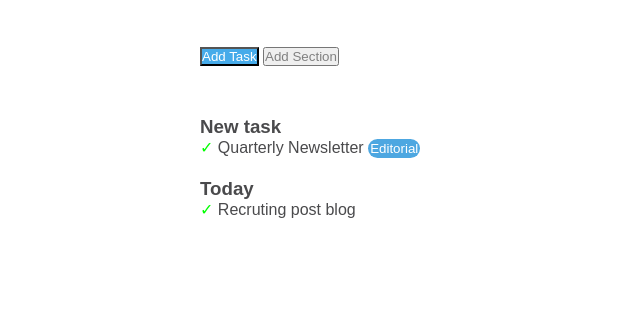
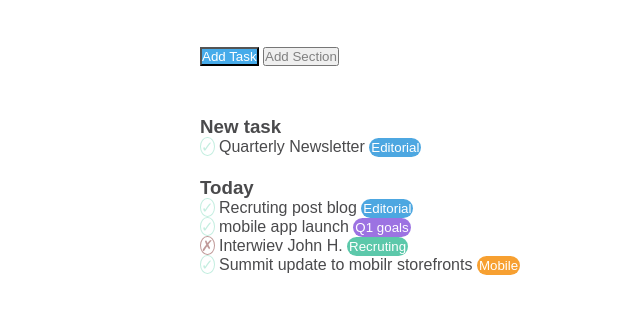
Before and after one commit to MorettiAndrea/html-css-toboolist, a plain HTML site: page index.html in a window 1280 px wide. Shown: the part 62-376 px from the top of the page, without its empty margins (0-640 px from the left). Drawn offline with Linux system fonts and the light colour scheme.

Commit message:
fine seconda parte menu

```diff
--- a/asset/style.css
+++ b/asset/style.css
@@ -1,26 +1,77 @@
+/* setting principali */
 * {
   margin: 0;
   padding: 0;
   box-sizing: border-box;
 }
-/* setting principali */
 
 body {
   font-family: Arial, Helvetica, sans-serif;
+  max-width: 80%;
+  margin: auto 0;
+}
+
+main {
+  color: #4a4a4c;
+  margin-left: 200px;
 }
 
 /* utility */
+
+/* tasti da riutilizzare */
+
 .editorial {
   background-color: #4da7e1;
   border-radius: 70px;
   border-color: transparent;
   color: white;
 }
+.q1-goals {
+  background-color: #9c73e2;
+  border-radius: 70px;
+  border-color: transparent;
+  color: white;
+}
+.recruting {
+  background-color: #5cc8aa;
+  border-radius: 70px;
+  border-color: transparent;
+  color: white;
+}
+.mobile {
+  background-color: #f7a031;
+  border-radius: 70px;
+  border-color: transparent;
+  color: white;
+}
+.website {
+  background-color: #d5689c;
+  border-radius: 70px;
+  border-color: transparent;
+  color: white;
+}
+.sales {
+  background-color: #a7c21f;
+  border-radius: 70px;
+  border-color: transparent;
+  color: white;
+}
+/* /tasti da riutilizzare */
 .check {
-  border-color: #00ff00;
+  font-size: 15px;
+  border-color: #c4eee0;
   background-color: white;
-  color: #00ff00;
-  border: 10px;
+  color: #c4eee0;
+  border: 1px solid;
+  border-radius: 50%;
+  display: inline;
+}
+.cross {
+  font-size: 15px;
+  border-color: #c09a99;
+  background-color: white;
+  color: #c09a99;
+  border: 1px solid;
   border-radius: 50%;
   display: inline;
 }
@@ -29,7 +80,6 @@ body {
 
 /* inizio header */
 .header-logo {
-  max-width: 500px;
   margin: 0;
   margin-left: 20px;
   margin-bottom: 50px;
@@ -43,11 +93,6 @@ body {
   display: inline-block;
 }
 /* /header */
-
-main {
-  color: #4a4a4c;
-  margin-left: 200px;
-}
 
 /* bottoni */
 .bottoni {
--- a/index.html
+++ b/index.html
@@ -13,7 +13,8 @@
       <h1 class="titolo-principale">Toboolist</h1>
     </header>
     <!-- /logo -->
-    <div class="sfondo">
+    <div class="sfondo-esterno"></div>
+    <div class="sfondo-interno"></div>
     <main>
       <!-- bottoni -->
       <div class="bottoni">
@@ -23,19 +24,35 @@
       <!-- fine bottoni -->
 
       <!-- inizio menu -->
+      <!-- prima parte menu -->
+      <div class="menu">
         <div class="prima-parte-menu">
           <h3>New task</h3>
           <div class="check">&check;</div>
           Quarterly Newsletter
           <button class="editorial">Editorial</button>
         </div>
+        <!-- /prima parte menu -->
 
+        <!-- seconda parte menu -->
         <div class="seconda-parte-menu">
           <h3>Today</h3>
           <div class="check">&check;</div>
-          Recruting post blog
+          Recruting post blog <button class="editorial">Editorial</button>
+          <br />
+          <div class="check">&check;</div>
+          mobile app launch <button class="q1-goals">Q1 goals</button> <br />
+          <div class="cross">&cross;</div>
+          Interwiev John H. <button class="recruting">Recruting</button> <br />
+          <div class="check">&check;</div>
+          Summit update to mobilr storefronts
+          <button class="mobile">Mobile</button>
+        </div>
+        <!-- /seconda parte menu -->
+
+        <!-- terza parte menu -->
+        <div class="terza-parte-menu"></div>
       </div>
     </main>
-    </div>
   </body>
 </html>
```
Lines whose indentation alone changed are shown as unchanged.
